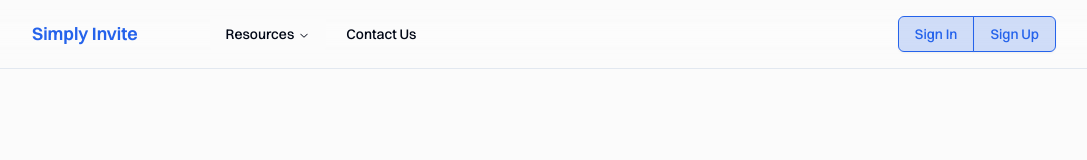
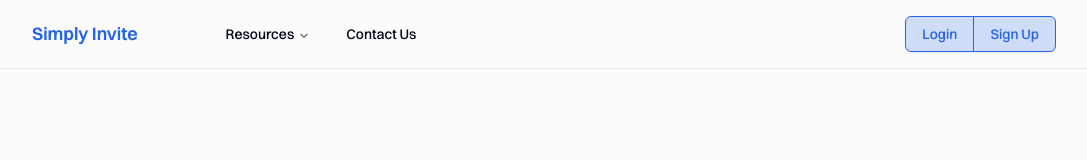
Before and after one commit to Ddundee/simply-invite, a Next.js app: page / in a window 1280 px wide. Shown: the top 160 px of the page, without its empty margins (96-1183 px from the left). Built offline with nearby package versions, Linux system fonts and the light colour scheme; no server answers.

Commit message:
changed signin button to login

```diff
--- a/src/app/(public)/layout.tsx
+++ b/src/app/(public)/layout.tsx
@@ -81,7 +81,7 @@ export default function Layout({ children }: LayoutProps) {
                                 forceRedirectUrl={"/dashboard"}
                             >
                                 <Button className="rounded-r-none focus:z-10">
-                                    Sign In
+                                    Login
                                 </Button>
                             </SignInButton>
                             <SignUpButton
@@ -139,7 +139,7 @@ export default function Layout({ children }: LayoutProps) {
                                                 forceRedirectUrl={"/dashboard"}
                                             >
                                                 <Button className="w-full">
-                                                    Sign In
+                                                    Login
                                                 </Button>
                                             </SignInButton>
                                         </li>
```
Also changed, not shown: 1 other file (tests, documents, lock files or other folders).
